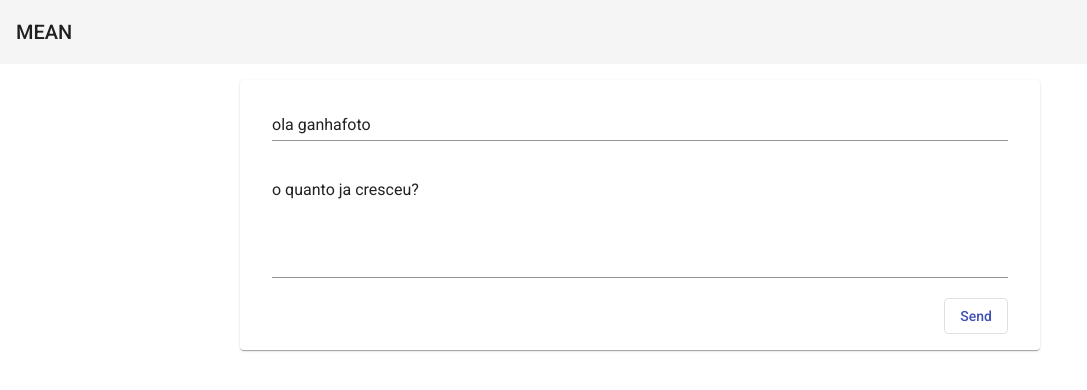
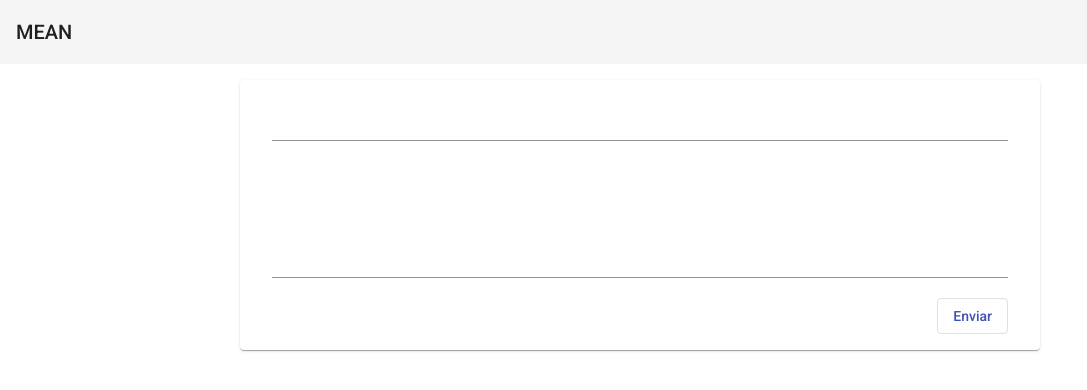
Before and after one commit to ruansenadev/mean-course, an Angular app: page / in a window 1280 px wide. Shown: the top 390 px of the page, without its empty margins (0-1087 px from the left). Built offline with nearby package versions, Linux system fonts and the light colour scheme.

Commit message:
model interface

```diff
--- a/src/app/app.component.ts
+++ b/src/app/app.component.ts
@@ -1,4 +1,5 @@
 import { Component } from '@angular/core';
+import { Post } from "./post";
 
 @Component({
   selector: 'app-root',
@@ -7,8 +8,8 @@ import { Component } from '@angular/core';
 })
 export class AppComponent {
   title = 'course-project';
-  postsAdded = [];
-  onPostAdded(post) {
+  postsAdded: Post[] = [];
+  onPostAdded(post: Post): void {
     this.postsAdded.push(post)
   }
 }
--- /dev/null
+++ b/src/app/post.ts
@@ -0,0 +1,4 @@
+export interface Post {
+  title: string,
+  content: string
+}
--- a/src/app/post/post-create/post-create.component.html
+++ b/src/app/post/post-create/post-create.component.html
@@ -1,9 +1,11 @@
 <mat-card>
-  <mat-form-field>
-    <input matInput [(ngModel)]="postTitle">
-  </mat-form-field>
-  <mat-form-field>
-    <textarea matInput cdkTextareaAutosize rows="5" [(ngModel)]="postContent"></textarea>
-  </mat-form-field>
-  <button mat-stroked-button color="primary" (click)="onAddPost()">Send</button>
+  <form (submit)="onAddPost(postForm)" #postForm="ngForm">
+    <mat-form-field>
+      <input matInput name="title" type="text" minlength="2" ngModel required>
+    </mat-form-field>
+    <mat-form-field>
+      <textarea matInput cdkTextareaAutosize name="content" rows="5" minlength="20" ngModel required></textarea>
+    </mat-form-field>
+    <button type="submit" mat-stroked-button color="primary">Enviar</button>
+  </form>
 </mat-card>
--- a/src/app/post/post-create/post-create.component.ts
+++ b/src/app/post/post-create/post-create.component.ts
@@ -1,4 +1,6 @@
 import { Component, EventEmitter, Output } from "@angular/core";
+import { Post } from "../../post";
+import { NgForm } from '@angular/forms';
 
 @Component({
   selector: 'app-post-create',
@@ -7,14 +9,15 @@ import { Component, EventEmitter, Output } from "@angular/core";
 })
 
 export class PostCreateComponent {
-  postTitle = 'ola ganhafoto';
-  postContent = 'o quanto ja cresceu?';
-  @Output() postAdded = new EventEmitter();
-  onAddPost() {
-    this.postAdded.emit({
-      title: this.postTitle,
-      content: this.postContent
-    })
+  @Output() postAdded = new EventEmitter<Post>();
+  onAddPost(form: NgForm) {
+    if(form.invalid) {
+      return;
+    }
+    const post: Post = {
+      title: form.value.title,
+      content: form.value.content
+    }
+    this.postAdded.emit(post)
   }
-
 }
--- a/src/app/post/post-list/post-list.component.ts
+++ b/src/app/post/post-list/post-list.component.ts
@@ -1,4 +1,5 @@
 import { Component, Input } from "@angular/core";
+import { Post } from "../../post";
 
 @Component({
   selector: 'app-post-list',
@@ -7,5 +8,5 @@ import { Component, Input } from "@angular/core";
 })
 
 export class PostListComponent {
-  @Input() posts = []
+  @Input() posts: Post[] = []
 }
```
